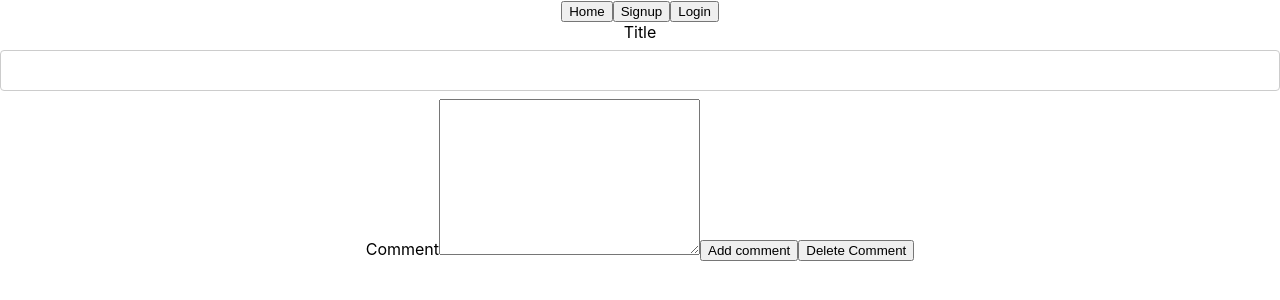
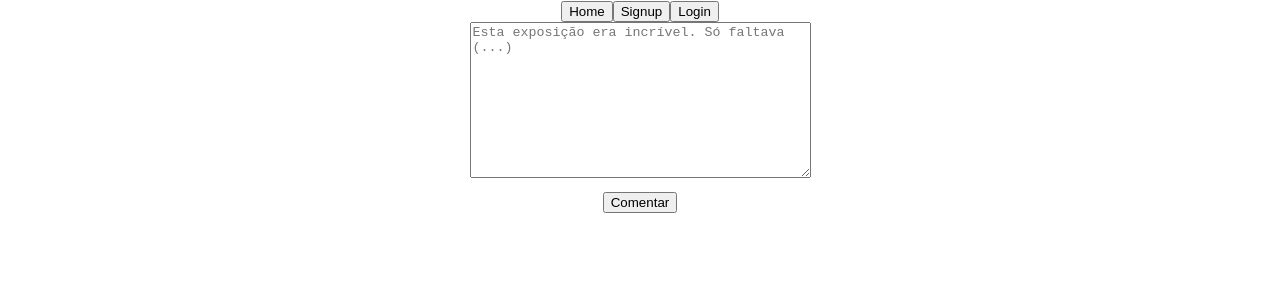
Before and after one commit to Foglia/Project_3_C, a React (Create React App) app: page /events/comment/1 in a window 1280 px wide. Shown: the top 300 px of the page. Built offline with nearby package versions, Linux system fonts and the light colour scheme.

Commit message:
almost final

```diff
--- a/package.json
+++ b/package.json
@@ -12,6 +12,7 @@
     "react-router-dom": "^6.4.3",
     "react-scripts": "^2.1.3",
     "react-xml-parser": "^1.1.8",
+    "styled-components": "^5.3.6",
     "web-vitals": "^2.1.4"
   },
   "scripts": {
--- a/src/components/Comments.component.jsx
+++ b/src/components/Comments.component.jsx
@@ -27,32 +27,30 @@ function Comments(props) {
     }
   };
 
-  const deleteComment = async () => {
-    try {
-      const storedToken = localStorage.getItem('authToken')
-      await axios.delete(`${process.env.REACT_APP_API_URL}/events/${id}delete-comment/`, { headers: { Authorization: `Bearer ${storedToken}`}});
-
-    } catch (error) {
-      console.log(error)
-
-    }
-  }
 
   return (
+
     <div className="AddComment">
-      <form onSubmit={handleSubmit}>
-        <label htmlFor="title">Title</label>
-        <input type="text" name="title" value={title} onChange={handleTitle} />
-        <label htmlFor="description">Comment</label>
+      <form class="CommentForm" onSubmit={handleSubmit}>
+{/*  <textarea
+          name="description"
+          value={title}
+          cols="40"
+          rows="1"
+          onChange={handleTitle}
+          placeholder="Nome"
+         ></textarea>
+         <br/> */}
         <textarea
           name="description"
           value={description}
-          cols="30"
+          cols="40"
           rows="10"
           onChange={handleDescription}
+          placeholder="Esta exposição era incrível. Só faltava (...)"
          ></textarea>
-         <button type="submit">Add comment</button>
-         <button onClick={deleteComment}>Delete Comment</button>
+          <br/>
+         <button class= "submitComment" type="submit">Comentar</button>
       </form>
     </div>
   );
--- a/src/components/EditUserProfile.component.jsx
+++ b/src/components/EditUserProfile.component.jsx
@@ -111,4 +111,6 @@ function EditUserProfile() {
   )
 }
 
+
+
 export default EditUserProfile;
--- a/src/index.css
+++ b/src/index.css
@@ -11,3 +11,67 @@ code {
   font-family: source-code-pro, Menlo, Monaco, Consolas, 'Courier New',
     monospace;
 }
+
+/* Comments component and community page */
+
+.CommunityImg {
+  max-inline-size: 100%;
+}
+
+.maiusculas {
+  text-transform: uppercase;
+  margin-bottom: -20px;
+}
+
+.Community2 {
+  font-size: 20px;
+  color: #111; font-family: 'Helvetica Neue', sans-serif; font-size: 20px; letter-spacing: -1px; line-height: 1; text-align: center;
+}
+
+.commentsTitle {
+  color: #111; font-family: 'Helvetica Neue', sans-serif; font-size: 17px;  letter-spacing: -1px; line-height: 1; text-align: center;
+  margin-bottom: 15px;
+
+}
+
+.card {
+  color: #111; font-family: 'Helvetica Neue', sans-serif; font-size: 14px; letter-spacing: -1px; text-align: left;
+  margin-top: 10px;
+  margin-left: 10px;
+  margin-right: 10px;
+  border-style: groove;
+  border-radius: 20px;
+}
+
+.deleteComment {
+  margin-left: 100px;
+}
+
+.CommentForm {
+  display: flex;
+	flex-direction: column;
+	flex-wrap: nowrap;
+	justify-content: center;
+	align-items: center;
+	align-content: center;
+  color: white;
+  font-family: Arial, Helvetica, sans-serif;
+  font-size: 12px;
+}
+
+.AttendanceFirstName {
+  margin-top: 20px;
+}
+
+.attendanceTitle {
+  color: #111; font-family: 'Helvetica Neue', sans-serif; font-size: 17px;  letter-spacing: -1px; line-height: 1; text-align: center;
+  margin-bottom: -5px;
+
+}
+
+/* User Profile Page & Edit User Profile Component */
+
+.imgEvent {
+  max-inline-size: 100%;
+
+}
--- a/src/pages/Community.jsx
+++ b/src/pages/Community.jsx
@@ -3,6 +3,8 @@ import { useState, useEffect } from "react"
 import { useParams } from "react-router-dom"
 import axios from "axios"
 import Comments from '../components/Comments.component'
+
+
 
   function Community() {
   const [event, setEvent] = useState(null)
@@ -28,7 +30,7 @@ import Comments from '../components/Comments.component'
     const showComments = async () => {
       try {
         const storedToken = localStorage.getItem('authToken')
-        const response = await axios.get(`${process.env.REACT_APP_API_URL}/community/${id}`, { headers: { Authorization: `Bearer ${storedToken}`}});
+        const response = await axios.get(`${process.env.REACT_APP_API_URL}/events/${id}`, { headers: { Authorization: `Bearer ${storedToken}`}});
         setEvent(response.data)
         console.log(response.data)
 
@@ -42,57 +44,58 @@ import Comments from '../components/Comments.component'
 
 
 
-    const deleteComments = async () => {
-      try {
-        const storedToken = localStorage.getItem('authToken')
-        const response = await axios.delete(`${process.env.REACT_APP_API_URL}/community/${id}`, { headers: { Authorization: `Bearer ${storedToken}`}});
-        setEvent(response.data)
-        console.log(response.data)
+      const deleteComment = async (id) => {
+        try {
+          const storedToken = localStorage.getItem('authToken')
+          await axios.delete(`${process.env.REACT_APP_API_URL}/events/${id}/delete-comment`, { headers: { Authorization: `Bearer ${storedToken}`}});
+          showComments();
+        } catch (error) {
+          console.log(error)
 
-      } catch (error) {
-
+        }
       }
-    }
-    useEffect (() => {
-    deleteComments();
-      }, [])
 
 
       return (
         <div className="Community2">
         {event &&
             <div key={event.id}>
-            <img src={event.imageUrl}/>
-            <p>{event.title}</p>
-            <p>{event.location}</p>
-            <p>{event.link}</p>
+            <img class="CommunityImg" src={event.imageUrl}/>
+            <p class="maiusculas">{event.title}</p>
+            <h6>{event.location}</h6>
         </div>
           }
          <>
-          <Comments />
-         </>
-
+<Comments refreshComments = {showComments}/>
+        </>
          <div>
-          <h3>Comments</h3>
+          <h4 class="commentsTitle">Comentários</h4>
           {event && event.comments.map((comm) => {
               return (
+                <div class="card">
+  <div class="container">
               <div key={comm._id}>
+
               <h6>{comm.user}</h6>
               <p>{comm.title}</p>
             <p>{comm.description}</p>
-            <button onClick={deleteComments}>Delete Comment</button>
+            <button class="deleteComment" onClick={()=> deleteComment(comm._id)}>Apagar Comentário</button>
               </div>
+              </div>
+              </div>
+
+
               )}
             )}
+            <hr class="solid"></hr>
           </div>
-
          <div>
-          <h3>Attendance</h3>
+          <h4 class="attendanceTitle">Attendance</h4>
             {event && event.attendance.map((att) => {
               return (
               <div key={att._id}>
               <img src={att.imageUrl} />
-              <h6>{att.firstName}</h6>
+              <h6 class="AttendanceFirstName">{att.firstName}</h6>
               </div>
               )}
             )}
--- a/src/pages/UserProfile.page.jsx
+++ b/src/pages/UserProfile.page.jsx
@@ -68,8 +68,8 @@ const getUser = async() => {
       {user && user.atendeeEvent.map((att) => {
         return (
         <div key={att._id}>
-        <Link to={`/community2/${id}`}>
-        <img src={att.imageUrl} />
+        <Link to={`/community/${id}`}>
+        <img class="imgEvent" src={att.imageUrl} />
         <h6>{att.title}</h6>
         </Link>
         </div>
```
Also changed, not shown: 1 other file (tests, documents, lock files or other folders).
